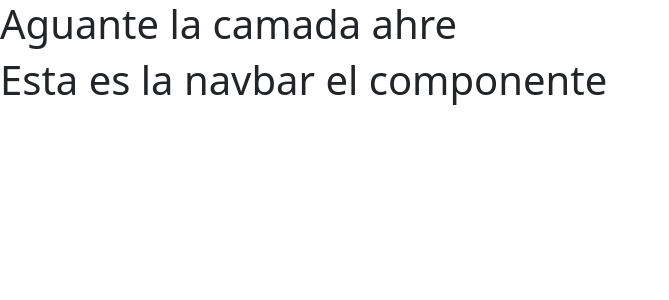
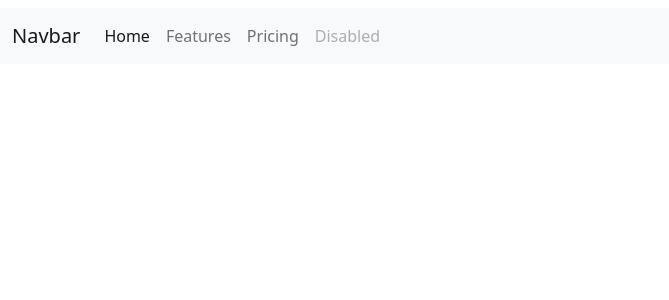
Before and after one commit to Maisaa7x/proyectoreact, a React (Create React App) app: page / in a window 1280 px wide. Shown: the top 300 px of the page, without its empty margins (0-669 px from the left). Built offline with nearby package versions, Linux system fonts and the light colour scheme.

Commit message:
primer cambio con bootstrap y navbar

```diff
--- a/src/App.js
+++ b/src/App.js
@@ -3,7 +3,7 @@
 function App() {
   return (
     <div>
-      <h1> Aguante la camada ahre</h1>
+      <h1 Aguante la camada ahre />
       <BootNavBar />
     </div>
   );
--- a/src/components/BootNavBar.jsx
+++ b/src/components/BootNavBar.jsx
@@ -1,12 +1,32 @@
+import React from 'react'
+
 function BootNavBar() {
-    return (
-      <div>
-        <h1> Esta es la navbar el componente
+  return (
+    <nav className="navbar navbar-expand-lg navbar-light bg-light">
+  <div className="container-fluid">
+    <a className="navbar-brand" href="#">Navbar</a>
+    <button className="navbar-toggler" type="button" data-bs-toggle="collapse" data-bs-target="#navbarNav" aria-controls="navbarNav" aria-expanded="false" aria-label="Toggle navigation">
+      <span className="navbar-toggler-icon"></span>
+    </button>
+    <div className="collapse navbar-collapse" id="navbarNav">
+      <ul className="navbar-nav">
+        <li className="nav-item">
+          <a className="nav-link active" aria-current="page" href="#">Home</a>
+        </li>
+        <li className="nav-item">
+          <a className="nav-link" href="#">Features</a>
+        </li>
+        <li className="nav-item">
+          <a className="nav-link" href="#">Pricing</a>
+        </li>
+        <li className="nav-item">
+          <a className="nav-link disabled">Disabled</a>
+        </li>
+      </ul>
+        </div>
+         </div>
+    </nav>
+  )
+}
 
-        </h1>
-
-      </div>
-    );
-  }
-
-  export default BootNavBar;
+export default BootNavBar
```
